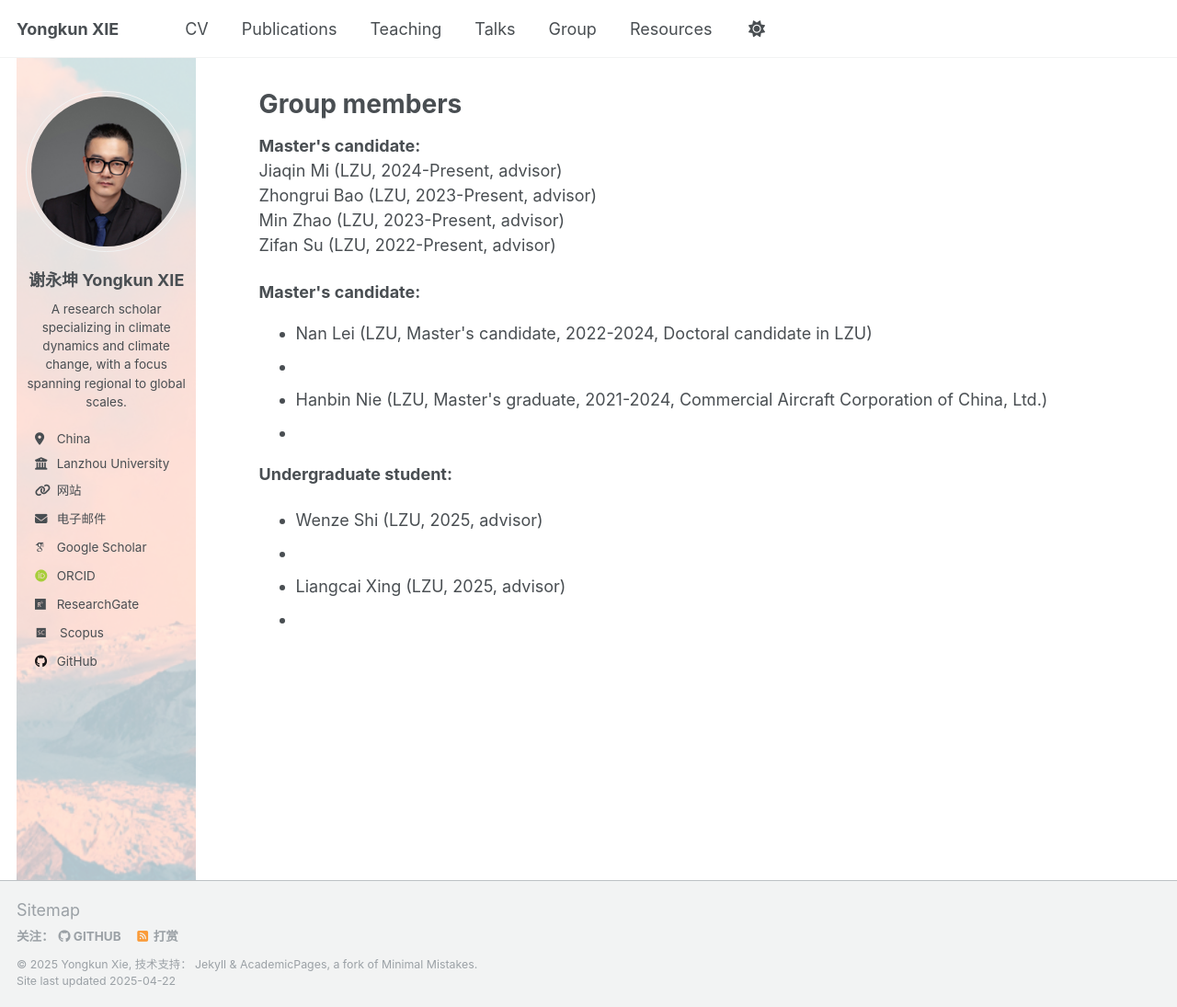
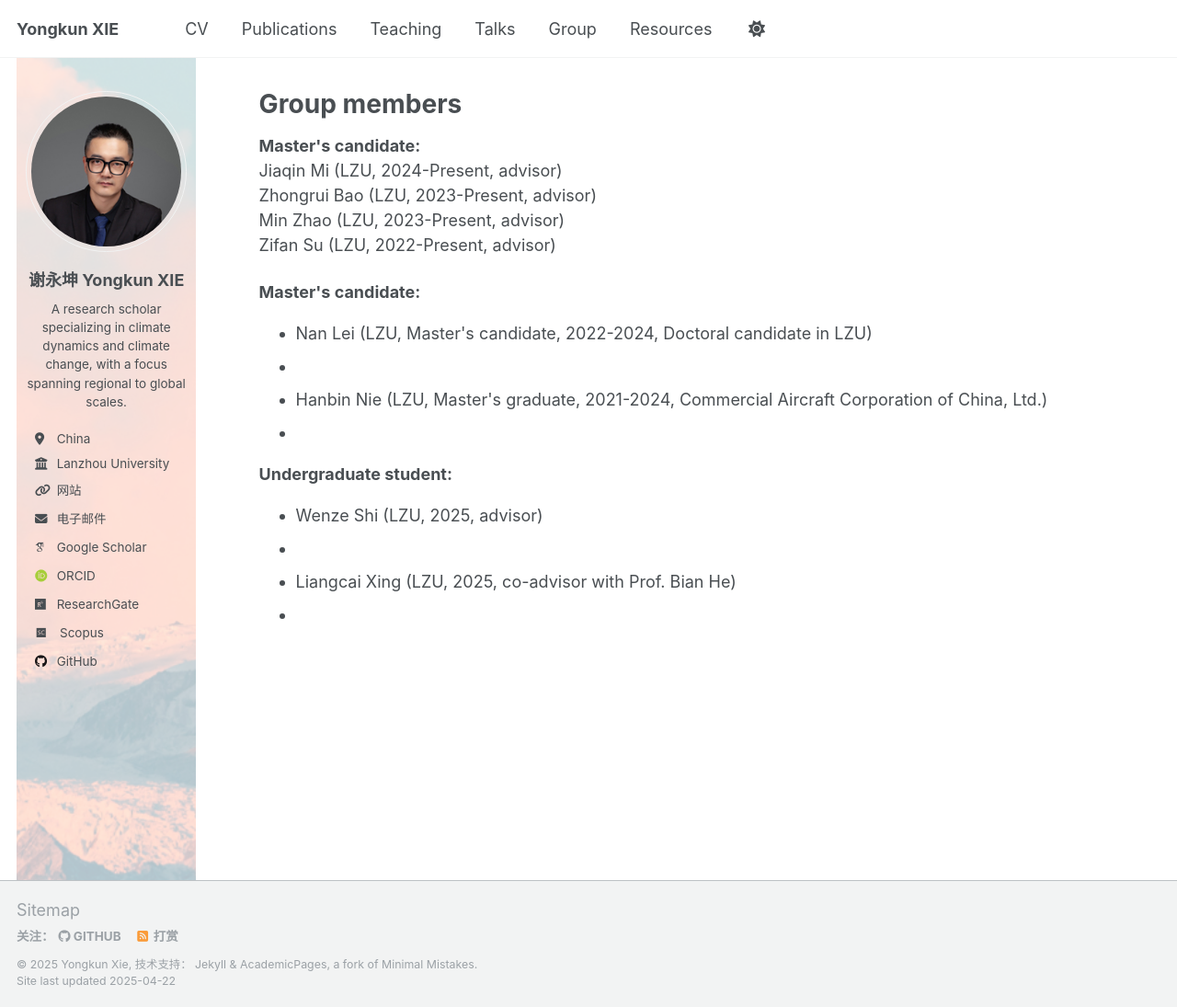
Before and after one commit to yongkunxie/yongkunxie.github.io, a Jekyll site: the page built from _pages/portfolio.html, in a window 1280 px wide and 1095 px high. Shown: the whole window at 92% size. Built offline with Jekyll 4.4.1, drawn with Linux system fonts in a browser that asks for light colours; some web fonts are replaced.

Commit message:
Update portfolio.html

```diff
--- a/_pages/portfolio.html
+++ b/_pages/portfolio.html
@@ -19,11 +19,13 @@ Zifan Su (LZU, 2022-Present, advisor)</p>
  <ul>
 </div>
 
-<p><strong>Undergraduate student:</strong><br>
-<ul>
- <li>Wenze Shi (LZU, 2025, advisor)<li>
- <li>Liangcai Xing (LZU, 2025, advisor)<li>
-<ul>
+<div>
+ <strong>Undergraduate student:</strong>
+ <ul>
+  <li>Wenze Shi (LZU, 2025, advisor)<li>
+  <li>Liangcai Xing (LZU, 2025, co-advisor with Prof. Bian He)<li>
+ <ul>
+</div>
 
 {% include base_path %}
 
```
